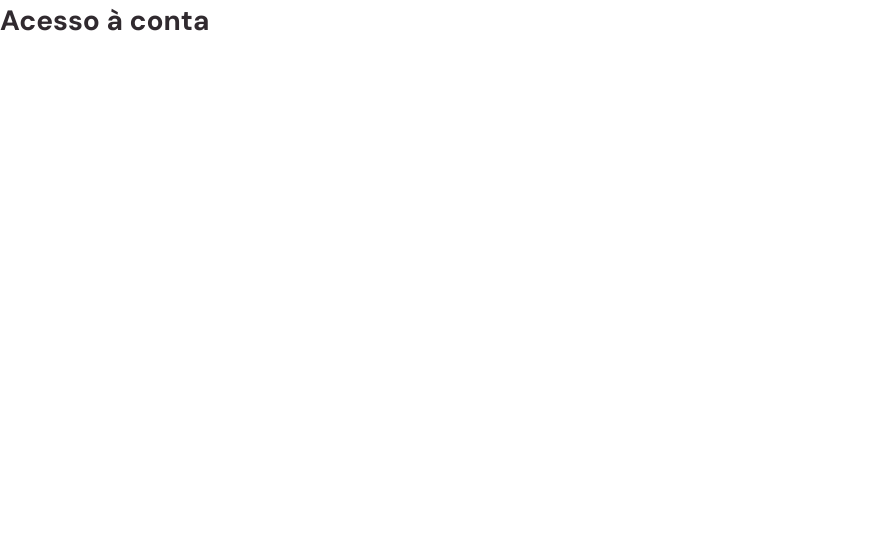
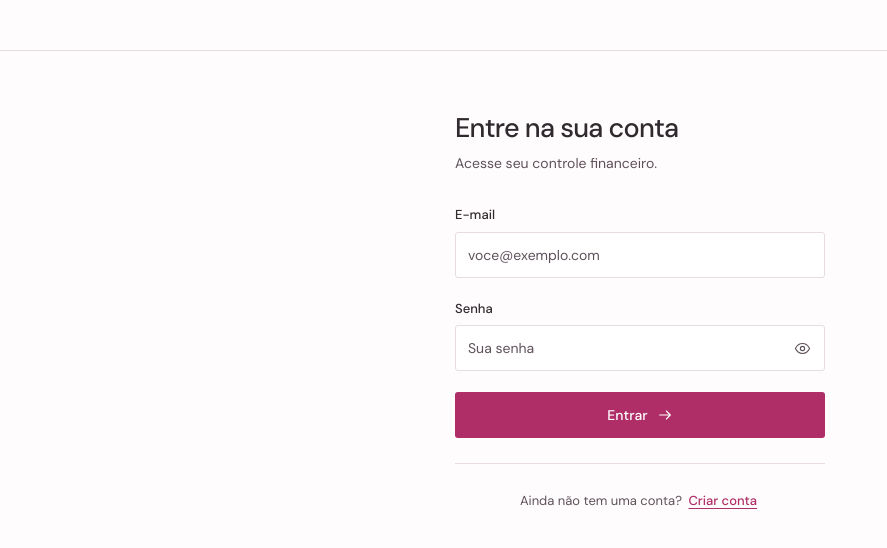
Before and after one commit to josibatista/app-controle-financeiro, a React (Vite) app in the folder frontend/: page /login in a window 1280 px wide. Shown: the top 548 px of the page, without its empty margins (0-887 px from the left). Built offline with nearby package versions, Linux system fonts and the light colour scheme.

Commit message:
feat: exibe login na rota de acesso

```diff
--- a/frontend/src/App.jsx
+++ b/frontend/src/App.jsx
@@ -1,7 +1,11 @@
+import { Navigate, Route, Routes } from 'react-router-dom';
+import Login from './components/Login.jsx';
+
 export default function App() {
   return (
-    <main>
-      <h1>Acesso à conta</h1>
-    </main>
+    <Routes>
+      <Route path="/login" element={<Login />} />
+      <Route path="*" element={<Navigate to="/login" replace />} />
+    </Routes>
   );
 }
```
